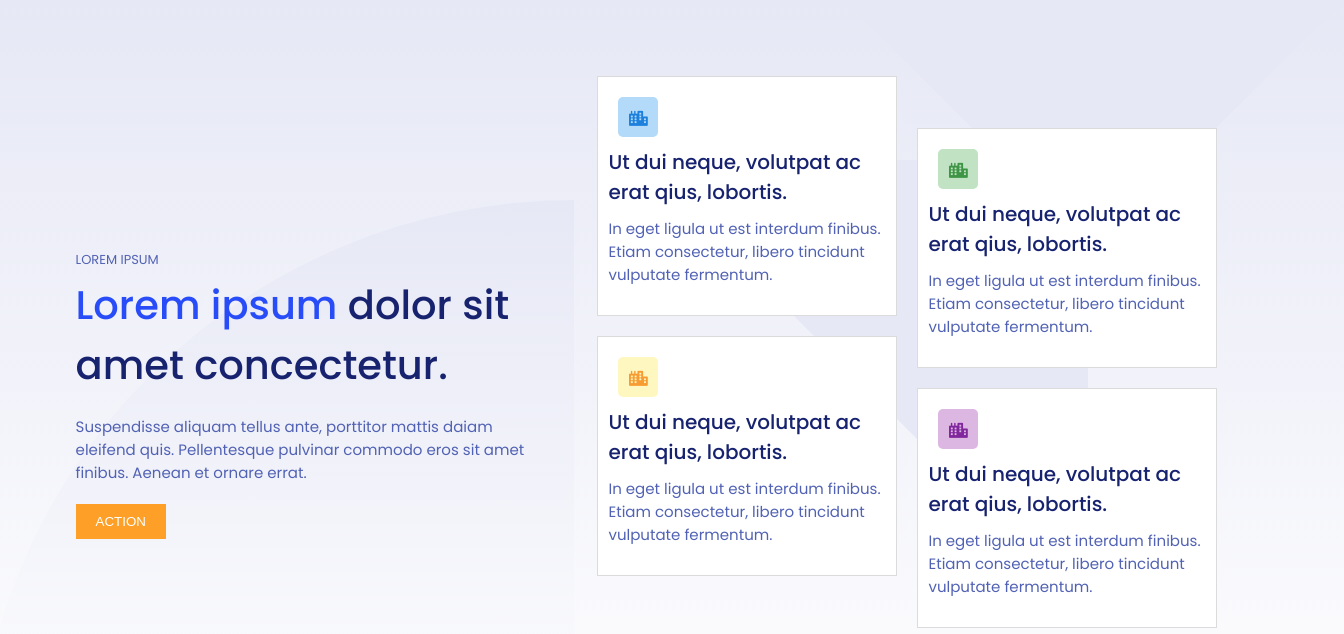
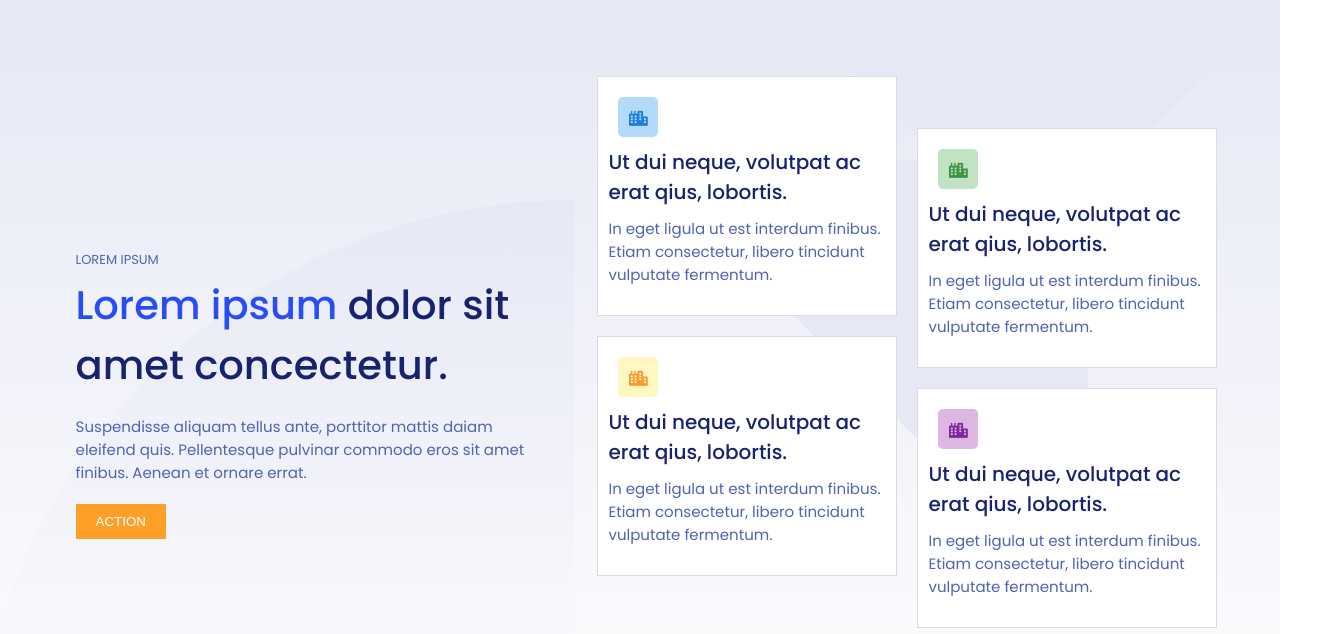
Before and after one commit to macpietkiewicz/Zadanie-1-Shuffle, a plain HTML site: page index.html in a window 1280 px wide. Shown: the whole page, 1344 px wide, since content can reach past the window. Drawn offline with Linux system fonts and the light colour scheme.

Commit message:
first commit

```diff
--- a/index.html
+++ b/index.html
@@ -29,11 +29,11 @@
         body{
             font-family: var(--body-font);
             font-size: var(--normal-font-size);
-
             background-image: linear-gradient(180deg, rgb(230, 232, 245), rgb(255, 255, 255));
             color: rgb(81, 98, 180);
             width: 100vw;
             height: 100vh;
+            overflow-x: hidden;
 
         }
 
@@ -204,6 +204,7 @@
             background-image: linear-gradient(180deg, rgb(230, 232, 245), rgb(255, 255, 255));
             border-top-left-radius: 100%;
             z-index: -1;
+
         }
         .triangle-middle {
             position: absolute;
@@ -214,18 +215,20 @@
             top: 20%;
             right: 15%;
             z-index: -1;
+
         }
 
         .triangle-up {
             position: absolute;
             width: 0;
-            height: 0;
+            height: -5%;
             border-left: 250px solid transparent;
             border-right: 250px solid transparent;
             border-top: 250px solid rgb(230, 232, 245);
             top: 0;
-            right: -5%;
+            right: 0;
             z-index: -1;
+
         }
     </style>
 </head>
```
